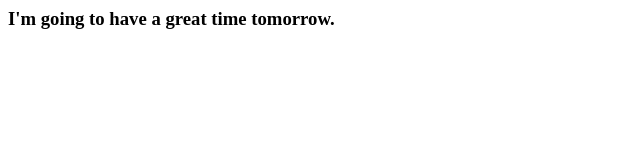
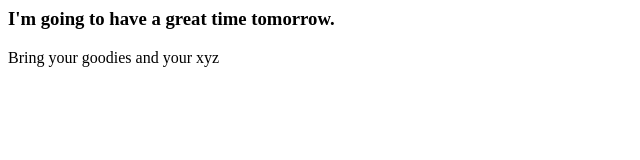
Before and after one commit to Noshieee/heritage-day, a plain HTML site: page index.html in a window 1280 px wide. Shown: the whole page, without its empty margins (0-640 px from the left). Drawn offline with Linux system fonts and the light colour scheme.

Commit message:
Added what to bring to the braai.

```diff
--- a/index.html
+++ b/index.html
@@ -8,3 +8,6 @@ Enjoy the Braai!
 <h3>
 I'm going to have a great time tomorrow.
 </h3>
+<p>Bring your goodies and your xyz </p>
+</body>
+</html>
```
